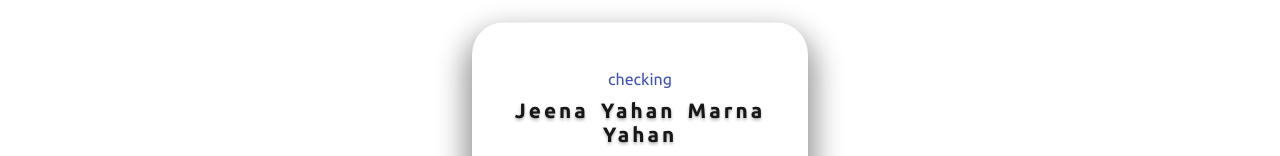
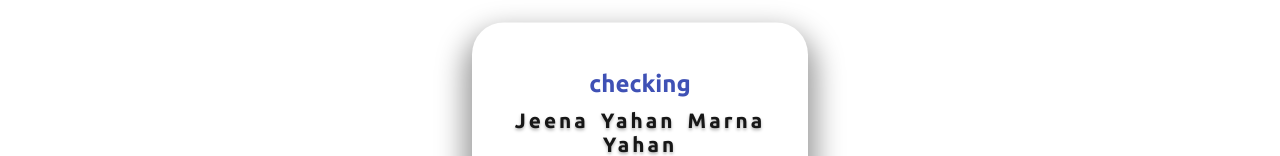
Before and after one commit to aksingh77/Myresume, a React (Create React App) app: page /musiccopy in a window 1280 px wide. Shown: the part 140-296 px from the top of the page. Built offline with nearby package versions, Linux system fonts and the light colour scheme; no server answers.

Commit message:
some changes

```diff
--- a/src/Component/music/Musiccopycode/CopyMusic.js
+++ b/src/Component/music/Musiccopycode/CopyMusic.js
@@ -28,7 +28,7 @@ const CopyMusic = () => {
     return (
         <div className="copy_musci_section">
             <div className="copy_music">
-                <Link to='/mongoformdata'>checking</Link>
+                <Link to='/mongoformdata'><h2>checking</h2></Link>
                 {/* {console.log(musicData[index].title)} */}
                 <div className="music_container">
                     <h2 id="title">{musicData[index].title}</h2>
```
Also changed, not shown: 1 other file (tests, documents, lock files or other folders).
